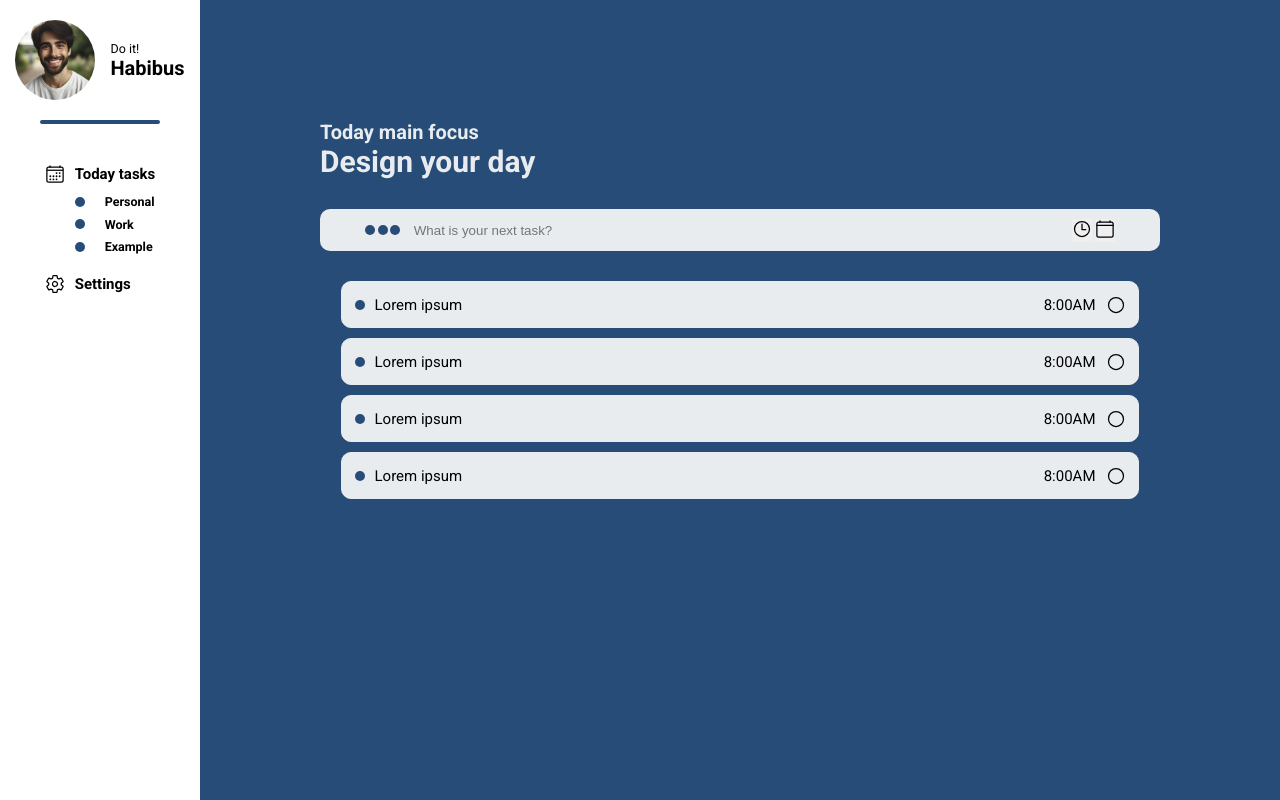
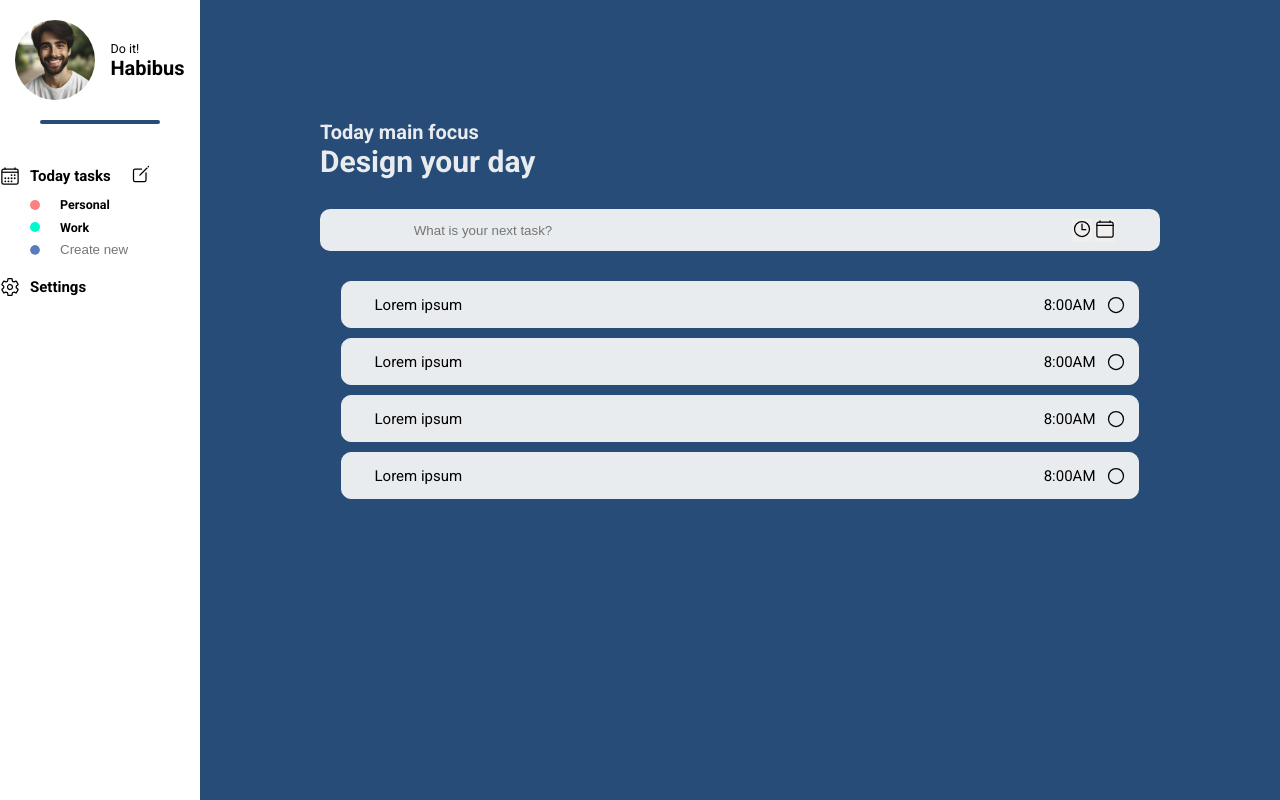
Before and after one commit to GA3RlEL/todo-app, an Angular app in the folder frontend/: page / in a window 1280 px wide. Built offline with nearby package versions, Linux system fonts and the light colour scheme.

Commit message:
functionality of aside panel added

```diff
--- a/frontend/src/app/aside-panel/aside-panel.component.css
+++ b/frontend/src/app/aside-panel/aside-panel.component.css
@@ -100,4 +100,52 @@ img {
   height: 2rem;
 }
 
+.create input[type="text"] {
+  border: none;
+  width: 4rem;
+  width: 50%;
+}
+
+.add-options {
+  display: flex;
+  gap: 0.25rem;
+}
+
+.add-options button,
+.edit button,
+li button {
+  border: none;
+  background-color: transparent;
+  cursor: pointer;
+}
+
+.edit {
+  display: flex;
+  gap: 2rem;
+  align-items: center;
+}
+
 /* -------------------------------- */
+
+input[type="color"] {
+  -webkit-appearance: none;
+  appearance: none;
+  width: 1rem; /* Szerokość */
+  height: 1rem; /* Wysokość */
+  border: none;
+  border-radius: 50%;
+  padding: 0;
+  margin: 0;
+  cursor: pointer;
+  background: none;
+}
+
+input[type="color"]::-webkit-color-swatch-wrapper {
+  padding: 0;
+  border-radius: 50%;
+}
+
+input[type="color"]::-webkit-color-swatch {
+  border: none;
+  border-radius: 50%;
+}
--- a/frontend/src/app/aside-panel/aside-panel.component.html
+++ b/frontend/src/app/aside-panel/aside-panel.component.html
@@ -10,20 +10,45 @@
   <div class="todo-options">
     <div class="today item">
       <img src="/assets/images/calendar.svg" alt="calendar-icon" />
-      <h4>Today tasks</h4>
+      <div class="edit">
+        <h4>Today tasks</h4>
+        <button type="button" (click)="changeEdit()">
+          <img src="/assets/images/edit.svg" alt="edit" />
+        </button>
+      </div>
+
       <div class="today-filters">
         <ul>
+          @for (tag of tags; track tag.id) {
           <li>
-            <p class="dot"></p>
-            <p>Personal</p>
+            <p class="dot" [style.background-color]="tag.color"></p>
+            <p>{{ tag.name | titlecase }}</p>
+            @if(isEdit){
+            <button type="button" (click)="onDeleteTag(tag.id)">
+              <span>✖️</span>
+            </button>
+            }
           </li>
-          <li>
-            <p class="dot"></p>
-            <p>Work</p>
-          </li>
-          <li>
-            <p class="dot"></p>
-            <p>Example</p>
+          }
+          <li class="create">
+            <input [(ngModel)]="color" class="exp2" type="color" />
+
+            <input
+              [(ngModel)]="tagName"
+              type="text"
+              maxlength="10"
+              placeholder="Create new"
+            />
+            @if(tagName.length>0){
+            <div class="add-options">
+              <button (click)="onSubmit()" type="button">
+                <span>✔️</span>
+              </button>
+              <button (click)="resetTagName()" type="button">
+                <span>✖️</span>
+              </button>
+            </div>
+            }
           </li>
         </ul>
       </div>
--- a/frontend/src/app/aside-panel/aside-panel.component.ts
+++ b/frontend/src/app/aside-panel/aside-panel.component.ts
@@ -1,12 +1,44 @@
 import { Component } from '@angular/core';
+import { FormsModule } from '@angular/forms';
+import { TodosService } from '../todos-section/todos.service';
+import { TitleCasePipe } from '@angular/common';
 
 @Component({
   selector: 'app-aside-panel',
   standalone: true,
-  imports: [],
+  imports: [FormsModule, TitleCasePipe],
   templateUrl: './aside-panel.component.html',
   styleUrl: './aside-panel.component.css'
 })
 export class AsidePanelComponent {
+  constructor(private todosService: TodosService) { }
+  tagName = '';
+  color = "#5c7bbc";
+
+  isEdit = false
+
+  changeEdit() {
+    this.isEdit = !this.isEdit;
+  }
+
+  get tags() {
+    return this.todosService.tags;
+  }
+
+  resetTagName() {
+    this.tagName = '';
+    this.color = '#5c7bbc'
+  }
+
+  onSubmit() {
+    this.todosService.addTag({ id: this.tags.length + 1, name: this.tagName, color: this.color })
+    this.resetTagName();
+  }
+
+  onDeleteTag(id: number) {
+    this.todosService.deleteTag(id);
+  }
+
+
 
 }
--- a/frontend/src/app/components/calendar/calendar.component.ts
+++ b/frontend/src/app/components/calendar/calendar.component.ts
@@ -1,13 +1,8 @@
 import { DatePipe } from '@angular/common';
 import { Component } from '@angular/core';
-
-
-interface day {
-  dayNumber: number;
-  isPrevious: boolean;
-  month: number;
-  year: number;
-}
+import { TodosService } from '../../todos-section/todos.service';
+import { type day } from '../../todos-section/todos.model';
+import { VisibleService } from '../../visible.service';
 
 @Component({
   selector: 'app-calendar',
@@ -17,11 +12,18 @@ interface day {
   styleUrl: './calendar.component.css'
 })
 export class CalendarComponent {
+  constructor(private todosService: TodosService, private visibleService: VisibleService) { }
+
   daysName = ['Mon', 'Tue', 'Wed', "Thu", "Fri", "Sat", "Sun"];
   daysToPrint: day[] = [];
 
-  isVisible = false;
-  isOutlineVisible = false;
+
+  get isVisible() {
+    return this.visibleService.setVisibleCalendar
+  }
+  get isOutlineVisible() {
+    return this.visibleService.setVisibleCalendarOutline
+  }
 
   year = new Date().getFullYear();
   month = new Date().getMonth();
@@ -61,8 +63,7 @@ export class CalendarComponent {
   }
 
   changeVisibility() {
-    this.isVisible = !this.isVisible;
-    this.isOutlineVisible = !this.isOutlineVisible
+    this.visibleService.setVisibleCalendarFun();
   }
 
   calculateDays(firstDayOfMonth: Date) {
@@ -93,10 +94,12 @@ export class CalendarComponent {
     return days;
   }
 
-  onSelectDate(day:number, month: number, year: number) {
-    this.isVisible = false;
-
-    console.log(new Date(year, month, day));
+  onSelectDate(day: number, month: number, year: number) {
+    this.changeVisibility();
+    const date = new Date(year, month, day)
+    this.todosService.selectedDate = date
+    // console.log(date);
+    console.log(this.todosService.selectedDate);
   }
 
 }
--- a/frontend/src/app/components/clock/clock.component.html
+++ b/frontend/src/app/components/clock/clock.component.html
@@ -1,6 +1,6 @@
 <div
   (click)="changeVisibility()"
-  [class.visible-outline]="isOutlineVisible"
+  [class.visible-outline]="isVisible"
   class="outline"
 ></div>
 
--- a/frontend/src/app/components/clock/clock.component.ts
+++ b/frontend/src/app/components/clock/clock.component.ts
@@ -1,5 +1,6 @@
 import { Component } from '@angular/core';
 import { FormsModule } from '@angular/forms';
+import { VisibleService } from '../../visible.service';
 
 @Component({
   selector: 'app-clock',
@@ -9,10 +10,18 @@ import { FormsModule } from '@angular/forms';
   styleUrl: './clock.component.css'
 })
 export class ClockComponent {
+  constructor(private visibleService: VisibleService) { }
   maxLenght = 2;
 
-  isVisible = false
-  isOutlineVisible = false;
+  get isVisible() {
+    return this.visibleService.setVisibleClock
+  }
+
+  get isOutlineVisible() {
+    return this.visibleService.setVisibleClockOutline
+  }
+
+
 
   hours = 0;
   minutes = 0;
@@ -52,8 +61,7 @@ export class ClockComponent {
   }
 
   changeVisibility() {
-    this.isVisible = !this.isVisible
-    this.isOutlineVisible = !this.isOutlineVisible
+    this.visibleService.setVisibleClockFun();
     this.reset()
   }
 
--- /dev/null
+++ b/frontend/src/app/todos-section/todos.model.ts
@@ -0,0 +1,6 @@
+export interface day {
+  dayNumber: number;
+  isPrevious: boolean;
+  month: number;
+  year: number;
+}
--- /dev/null
+++ b/frontend/src/app/todos-section/todos.service.ts
@@ -0,0 +1,18 @@
+import { Injectable } from "@angular/core";
+import { Tag } from "../todos.model";
+
+@Injectable({ providedIn: 'root' })
+export class TodosService {
+  tags: Tag[] = [{ id: 1, name: "Personal", color: '#FB8281' }, { id: 2, name: "work", color: "#00FACE" }]
+
+  selectedDate!: Date;
+
+  addTag(tag: Tag) {
+    this.tags.push(tag);
+  }
+
+  deleteTag(id: number) {
+    this.tags = this.tags.filter(tag => tag.id !== id)
+  }
+
+}
--- /dev/null
+++ b/frontend/src/app/todos.model.ts
@@ -0,0 +1,5 @@
+export interface Tag {
+  id: number;
+  name: string,
+  color: string
+}
--- /dev/null
+++ b/frontend/src/app/visible.service.ts
@@ -0,0 +1,25 @@
+import { Injectable } from "@angular/core";
+
+@Injectable({ providedIn: 'root' })
+export class VisibleService {
+  setVisibleCalendar = false
+  setVisibleCalendarOutline = false;
+  setVisibleClock = false;
+  setVisibleClockOutline = false;
+
+
+  setVisibleCalendarFun() {
+    this.setVisibleCalendar = !this.setVisibleCalendar;
+    this.setVisibleCalendarOutline = !this.setVisibleCalendarOutline;
+    this.setVisibleClock = false
+    this.setVisibleClockOutline = false;
+  }
+
+  setVisibleClockFun() {
+    this.setVisibleCalendar = false;
+    this.setVisibleCalendarOutline = false;
+    this.setVisibleClock = !this.setVisibleClock;
+    this.setVisibleClockOutline = !this.setVisibleClockOutline;
+  }
+
+}
--- a/frontend/src/styles.css
+++ b/frontend/src/styles.css
@@ -13,6 +13,6 @@ html {
 .dot {
   width: 1rem;
   height: 1rem;
-  background-color: #274c77;
+  /* background-color: #274c77; */
   border-radius: 999999px;
 }
```
Also changed, not shown: frontend/src/assets/images/edit.svg (added).
